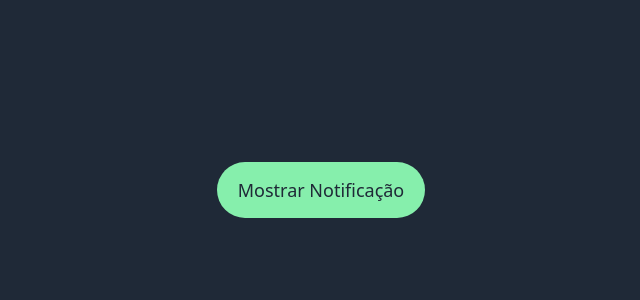
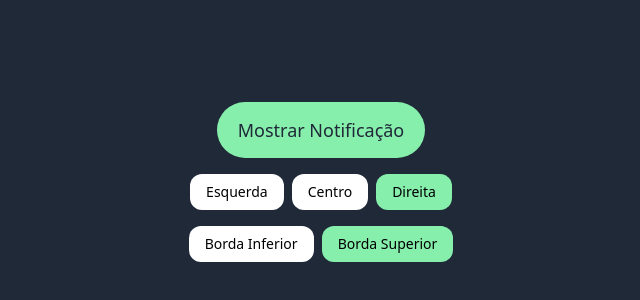
Before and after one commit to codante-io/mp-toast-notification-tailwind, a React (Vite) app: page / in a window 1280 px wide. Shown: the part 210-510 px from the top of the page, without its empty margins (319-959 px from the left). Built offline with nearby package versions, Linux system fonts and the light colour scheme.

Commit message:
feat: add position selection for toast notification

```diff
--- a/src/App.tsx
+++ b/src/App.tsx
@@ -3,9 +3,8 @@ import { useState } from 'react';
 import { useToast } from './components/ToastService';
 
 export default function App() {
+  const { positionY, setPositionY, positionX, setPositionX } = useToast();
   const toast = useToast();
-  // const [positionY, setPositionY] = useState("top-2");
-  // const [positionX, setPositionX] = useState("right-2");
   const [quote, setQuote] = useState('Hello, toast! I mean... World!');
   const [person, setPerson] = useState([
     {
@@ -19,13 +18,6 @@ export default function App() {
     },
   ]);
 
-  // to-do: add position state
-  // const top = 'top-2'
-  // const bottom = 'bottom-2'
-  // const left = 'left-2'
-  // const right = 'right-2'
-  // const center = 'left-1/2 transform -translate-x-1/2'
-
   const handleClick = async () => {
     const audio = new Audio('https://www.fesliyanstudios.com/play-mp3/2673');
     audio.play();
@@ -36,7 +28,7 @@ export default function App() {
     const user = await randonUser.json();
     setPerson(user.results);
 
-   toast.open(
+    toast.open(
       <div className='drop-shadow gap-2 flex  bg-gray-900 text-gray-200 rounded-2xl p-4 shadow-lg w-96 h-28'>
         <div className='flex items-center justify-between gap-4 border-2 border-transparent border-r-gray-700	'>
           <img
@@ -55,14 +47,53 @@ export default function App() {
   };
 
   return (
-    <main className='bg-gray-800 grid place-items-center h-screen'>
-      <div>
+    <main className='bg-gray-800 flex flex-row min-h-screen justify-center items-center'>
+      <div className='flex justify-center items-center flex-col'>
         <button
-          className='bg-green-300 rounded-full w-52 h-14 text-lg text-gray-800'
+          className='bg-green-300 rounded-full w-52 h-14 text-lg text-gray-800 flex justify-center items-center'
           onClick={handleClick}
         >
-          Mostrar Notificação
+          <span>Mostrar Notificação</span>
         </button>
+
+        <div className='flex flex-wrap justify-center gap-x-2 gap-y-4 p-4 w-80'>
+          <button
+            data-bg={positionX}
+            className='flex justify-center items-center rounded-xl text-sm py-2 px-4 bg-white focus:bg-green-300 data-[bg=left-2]:bg-green-300'
+            onClick={() => setPositionX('left-2')}
+          >
+            <span>Esquerda</span>
+          </button>
+          <button
+            data-bg={positionX}
+            className='flex justify-center items-center rounded-xl text-sm py-2 px-4 bg-white focus:bg-green-300  data-[bg=left-1/2 transform -translate-x-1/2]:bg-green-300'
+            onClick={() => setPositionX('left-1/2 transform -translate-x-1/2')}
+          >
+            <span>Centro</span>
+          </button>
+          <button
+            data-bg={positionX}
+            className='flex justify-center items-center rounded-xl text-sm py-2 px-4 bg-white focus:bg-green-300 data-[bg=right-2]:bg-green-300'
+            onClick={() => setPositionX('right-2')}
+          >
+            <span>Direita</span>
+          </button>
+          <button
+            data-bg={positionY}
+            className='flex justify-center items-center rounded-xl text-sm py-2 px-4 bg-white focus:bg-green-300 data-[bg=bottom-2]:bg-green-300'
+            onClick={() => setPositionY('bottom-2')}
+          >
+            <span>Borda Inferior</span>
+          </button>
+          <button
+            data-bg={positionY}
+            className='flex justify-center items-center rounded-xl text-sm py-2 px-4 bg-white focus:bg-green-300 data-[bg=top-2]:bg-green-300'
+            onClick={() => setPositionY('top-2')}
+          >
+            <span>Borda Superior</span>
+          </button>
+
+        </div>
       </div>
     </main>
   );
--- a/src/components/ToastProvider.tsx
+++ b/src/components/ToastProvider.tsx
@@ -6,6 +6,8 @@ import ToastContext from './ToastService';
 
 export default function ToastProvider({ children }) {
   const [toasts, setToasts] = useState([]);
+  const [positionY, setPositionY] = useState("top-2");
+  const [positionX, setPositionX] = useState("right-2");
 
   const open = (component, timeout = 5000) => {
     const id = Date.now();
@@ -23,9 +25,9 @@ export default function ToastProvider({ children }) {
   };
 
   return (
-    <ToastContext.Provider value={{ open, close }}>
+    <ToastContext.Provider value={{ open, close, positionY, setPositionY, positionX, setPositionX }}>
       {children}
-      <div className='absolute top-2 right-2'>
+      <div className={`absolute ${positionY} ${positionX}`}>
         {toasts.map(({ id, component, timeoutID }) => (
           <div key={id} className='flex p-2 right-0'>
             <button
```
